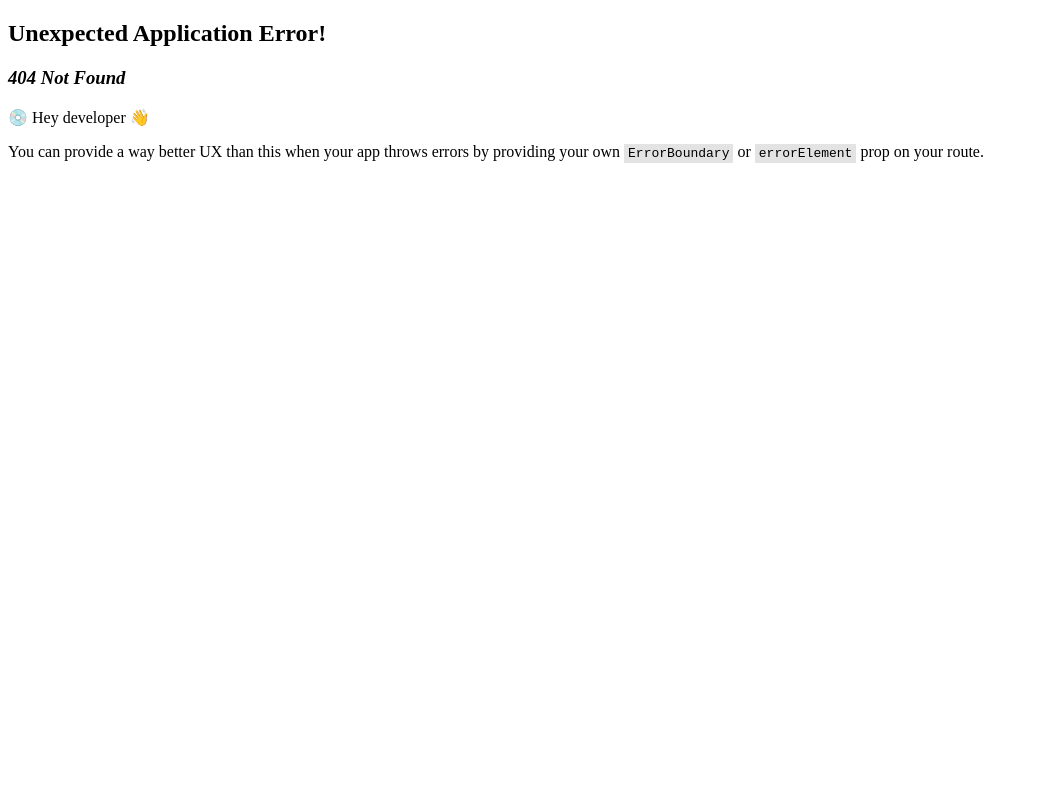
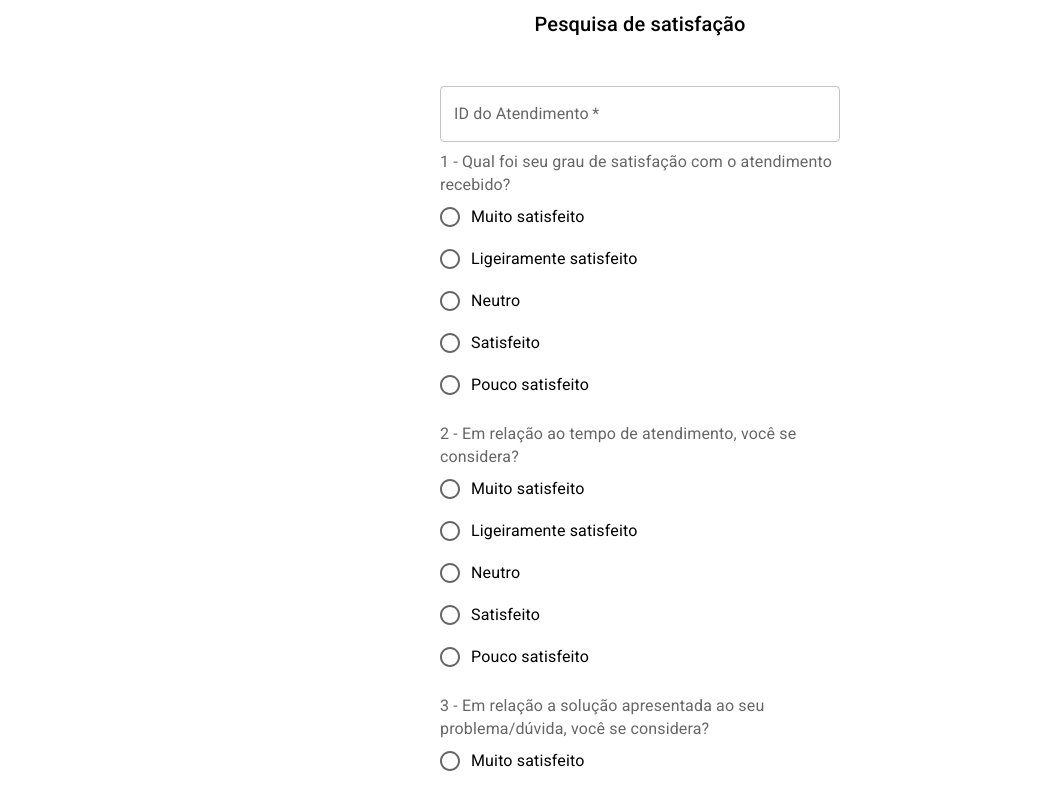
Before and after one commit to IPTEC-Dev/adm-forms, a React (Vite) app: page /rating in a window 1280 px wide. Before the commit this address had no page. Shown: the top 791 px of the page, without its empty margins (0-1039 px from the left). Built offline with nearby package versions, Linux system fonts and the light colour scheme.

Commit message:
feat: create forms to register a service, rating, login, signup

```diff
--- a/src/pages/home/index.tsx
+++ b/src/pages/home/index.tsx
@@ -1,186 +1,169 @@
-import {
-  Box,
-  FormControlLabel,
-  Typography,
-  Button,
-  FormControl,
-  FormLabel,
-  RadioGroup,
-  Radio,
-} from "@mui/material";
-import { useForm, Controller } from "react-hook-form";
-import { z } from "zod";
-import { zodResolver } from "@hookform/resolvers/zod";
+import { useForm, SubmitHandler } from "react-hook-form";
+import { useNavigate } from "react-router-dom";
+import Avatar from "@mui/material/Avatar";
+import Button from "@mui/material/Button";
+import CssBaseline from "@mui/material/CssBaseline";
+import TextField from "@mui/material/TextField";
+import Paper from "@mui/material/Paper";
+import Box from "@mui/material/Box";
+import Grid from "@mui/material/Grid";
+import AssignmentOutlinedIcon from "@mui/icons-material/AssignmentOutlined";
+import Typography from "@mui/material/Typography";
+import axios from "axios";
+import { toast, ToastContainer } from "react-toastify";
+import "react-toastify/dist/ReactToastify.css";
+import { useState } from "react";
 
-const satisfactionOptions = [
-  { value: "muito_satisfeito", label: "Muito satisfeito" },
-  { value: "ligeiramente_satisfeito", label: "Ligeiramente satisfeito" },
-  { value: "neutro", label: "Neutro" },
-  { value: "satisfeito", label: "Satisfeito" },
-  { value: "pouco_satisfeito", label: "Pouco satisfeito" },
-];
-
-const formSchema = z.object({
-  atendimento: z.enum([
-    "muito_satisfeito",
-    "ligeiramente_satisfeito",
-    "neutro",
-    "satisfeito",
-    "pouco_satisfeito",
-  ]),
-  tempo: z.enum([
-    "muito_satisfeito",
-    "ligeiramente_satisfeito",
-    "neutro",
-    "satisfeito",
-    "pouco_satisfeito",
-  ]),
-  solucao: z.enum([
-    "muito_satisfeito",
-    "ligeiramente_satisfeito",
-    "neutro",
-    "satisfeito",
-    "pouco_satisfeito",
-  ]),
-  postura: z.enum([
-    "muito_satisfeito",
-    "ligeiramente_satisfeito",
-    "neutro",
-    "satisfeito",
-    "pouco_satisfeito",
-  ]),
-});
-
-type FormData = z.infer<typeof formSchema>;
+type FormValues = {
+  type: string;
+  register: string;
+};
 
 export function Home() {
-  const { control, handleSubmit } = useForm<FormData>({
-    resolver: zodResolver(formSchema),
-  });
+  const navigate = useNavigate();
+  const userId = localStorage.getItem("userId"); // Certifique-se de que o ID do usuário está armazenado no localStorage
 
-  const onSubmit = (data: FormData) => {
-    console.log(data);
+  const [serviceId, setServiceId] = useState<string | null>(null);
+
+  const {
+    register,
+    handleSubmit,
+    formState: { errors },
+  } = useForm<FormValues>();
+
+  const onSubmit: SubmitHandler<FormValues> = async (data) => {
+    try {
+      const response = await axios.post(
+        "http://localhost:3001/create-service",
+        {
+          type: data.type,
+          register: data.register,
+          id_attendant: Number(userId), // Inclui o ID do usuário logado como id_attendant
+        }
+      );
+      setServiceId(response.data.service.id);
+      toast.success("Atendimento enviado com sucesso!");
+    } catch (error) {
+      toast.error("Houve um erro ao enviar o atendimento!");
+    }
   };
 
   return (
-    <>
-      <Box>
-        <Typography style={{ textAlign: "center" }} variant="h6">
-          Pesquisa de satisfação
-        </Typography>
-      </Box>
-      <form onSubmit={handleSubmit(onSubmit)}>
+    <Grid container component="main" sx={{ height: "100vh" }}>
+      <CssBaseline />
+      <ToastContainer />
+      <Grid
+        item
+        xs={false}
+        sm={4}
+        md={7}
+        sx={{
+          backgroundImage: "url(https://source.unsplash.com/random)",
+          backgroundRepeat: "no-repeat",
+          backgroundColor: (t) =>
+            t.palette.mode === "light"
+              ? t.palette.grey[50]
+              : t.palette.grey[900],
+          backgroundSize: "cover",
+          backgroundPosition: "center",
+        }}
+      />
+      <Grid
+        item
+        xs={12}
+        sm={8}
+        md={5}
+        component={Paper}
+        elevation={6}
+        square
+        sx={{ display: "flex", justifyContent: "center", alignItems: "center" }}
+      >
         <Box
           sx={{
-            marginTop: "30px",
             display: "flex",
             flexDirection: "column",
             alignItems: "center",
-            justifyContent: "center",
+            width: "100%",
+            padding: 4,
           }}
         >
-          <FormControl
-            component="fieldset"
-            sx={{ width: "100%", maxWidth: 400, marginBottom: 2 }}
+          <Avatar sx={{ m: 1, bgcolor: "secondary.main" }}>
+            <AssignmentOutlinedIcon />
+          </Avatar>
+          <Typography component="h1" variant="h5">
+            Atendimento
+          </Typography>
+          {serviceId ? (
+            <>
+              <Typography
+                variant="h6"
+                color="textSecondary"
+                sx={{ mt: 2, textAlign: "center", fontWeight: "bold" }}
               >
-            <FormLabel component="legend">
-              1 - Qual foi seu grau de satisfação com o atendimento recebido?
-            </FormLabel>
-            <Controller
-              name="atendimento"
-              control={control}
-              render={({ field }) => (
-                <RadioGroup {...field}>
-                  {satisfactionOptions.map((option) => (
-                    <FormControlLabel
-                      key={option.value}
-                      value={option.value}
-                      control={<Radio />}
-                      label={option.label}
+                Informe esse número de atendimento ao usuário para que ele possa
+                avaliá-lo:
+              </Typography>
+              <Typography
+                variant="h4"
+                color="textSecondary"
+                sx={{ mt: 2, textAlign: "center", fontWeight: "bold" }}
+              >
+                Número de atendimento: {serviceId}
+              </Typography>
+              <Button
+                onClick={() => {
+                  setServiceId(null);
+                  navigate("/home");
+                }}
+                fullWidth
+                variant="contained"
+                sx={{ mt: 3, mb: 2 }}
+              >
+                Retornar
+              </Button>
+            </>
+          ) : (
+            <Box
+              component="form"
+              noValidate
+              onSubmit={handleSubmit(onSubmit)}
+              sx={{ mt: 1 }}
+            >
+              <TextField
+                margin="normal"
+                required
+                fullWidth
+                id="type"
+                label="Tipo de Atendimento"
+                autoFocus
+                {...register("type", { required: "Tipo é obrigatório" })}
+                error={!!errors.type}
+                helperText={errors.type?.message}
               />
-                  ))}
-                </RadioGroup>
-              )}
+              <TextField
+                margin="normal"
+                required
+                fullWidth
+                id="register"
+                label="Registro"
+                {...register("register", {
+                  required: "Registro é obrigatório",
+                })}
+                error={!!errors.register}
+                helperText={errors.register?.message}
               />
-          </FormControl>
-          <FormControl
-            component="fieldset"
-            sx={{ width: "100%", maxWidth: 400, marginBottom: 2 }}
+              <Button
+                type="submit"
+                fullWidth
+                variant="contained"
+                sx={{ mt: 3, mb: 2 }}
               >
-            <FormLabel component="legend">
-              2 - Em relação ao tempo de atendimento, você se considera?
-            </FormLabel>
-            <Controller
-              name="tempo"
-              control={control}
-              render={({ field }) => (
-                <RadioGroup {...field}>
-                  {satisfactionOptions.map((option) => (
-                    <FormControlLabel
-                      key={option.value}
-                      value={option.value}
-                      control={<Radio />}
-                      label={option.label}
-                    />
-                  ))}
-                </RadioGroup>
-              )}
-            />
-          </FormControl>
-          <FormControl
-            component="fieldset"
-            sx={{ width: "100%", maxWidth: 400, marginBottom: 2 }}
-          >
-            <FormLabel component="legend">
-              3 - Em relação a solução apresentada ao seu problema/dúvida, você
-              se considera?
-            </FormLabel>
-            <Controller
-              name="solucao"
-              control={control}
-              render={({ field }) => (
-                <RadioGroup {...field}>
-                  {satisfactionOptions.map((option) => (
-                    <FormControlLabel
-                      key={option.value}
-                      value={option.value}
-                      control={<Radio />}
-                      label={option.label}
-                    />
-                  ))}
-                </RadioGroup>
-              )}
-            />
-          </FormControl>
-          <FormControl
-            component="fieldset"
-            sx={{ width: "100%", maxWidth: 400, marginBottom: 2 }}
-          >
-            <FormLabel component="legend">
-              4 - Em relação a postura do atendente você considera?
-            </FormLabel>
-            <Controller
-              name="postura"
-              control={control}
-              render={({ field }) => (
-                <RadioGroup {...field}>
-                  {satisfactionOptions.map((option) => (
-                    <FormControlLabel
-                      key={option.value}
-                      value={option.value}
-                      control={<Radio />}
-                      label={option.label}
-                    />
-                  ))}
-                </RadioGroup>
-              )}
-            />
-          </FormControl>
-          <Button type="submit" variant="contained" color="primary">
                 Enviar
               </Button>
             </Box>
-      </form>
-    </>
+          )}
+        </Box>
+      </Grid>
+    </Grid>
   );
 }
--- a/src/pages/login/index.tsx
+++ b/src/pages/login/index.tsx
@@ -1,4 +1,5 @@
 import { useForm, SubmitHandler } from "react-hook-form";
+import { useNavigate, Link as RouterLink } from "react-router-dom";
 import Avatar from "@mui/material/Avatar";
 import Button from "@mui/material/Button";
 import CssBaseline from "@mui/material/CssBaseline";
@@ -8,7 +9,10 @@ import Box from "@mui/material/Box";
 import Grid from "@mui/material/Grid";
 import LockOutlinedIcon from "@mui/icons-material/LockOutlined";
 import Typography from "@mui/material/Typography";
-import { Link } from "react-router-dom";
+import Link from "@mui/material/Link";
+import axios from "axios";
+import { toast, ToastContainer } from "react-toastify";
+import "react-toastify/dist/ReactToastify.css";
 
 type FormValues = {
   email: string;
@@ -16,19 +20,36 @@ type FormValues = {
 };
 
 export function Login() {
+  const navigate = useNavigate();
+
   const {
     register,
     handleSubmit,
     formState: { errors },
   } = useForm<FormValues>();
 
-  const onSubmit: SubmitHandler<FormValues> = (data) => {
-    console.log(data);
+  const onSubmit: SubmitHandler<FormValues> = async (data) => {
+    try {
+      const response = await axios.post("http://localhost:3001/login", {
+        email: data.email,
+        password: data.password,
+      });
+      localStorage.setItem("token", response.data.token);
+      localStorage.setItem("userId", response.data.userId);
+      toast.success("Login realizado com sucesso!");
+      setTimeout(() => {
+        navigate("/home");
+      }, 2000);
+    } catch (error) {
+      toast.error("Houve um erro ao realizar o login!");
+    }
   };
+
   return (
     <>
       <Grid container component="main" sx={{ height: "100vh" }}>
         <CssBaseline />
+        <ToastContainer />
         <Grid
           item
           xs={false}
@@ -72,7 +93,7 @@ export function Login() {
                 required
                 fullWidth
                 id="email"
-                label="Email Address"
+                label="Email"
                 autoComplete="email"
                 autoFocus
                 {...register("email", { required: "Email is required" })}
@@ -83,7 +104,7 @@ export function Login() {
                 margin="normal"
                 required
                 fullWidth
-                label="Password"
+                label="Senha"
                 type="password"
                 id="password"
                 autoComplete="current-password"
@@ -97,14 +118,15 @@ export function Login() {
                 variant="contained"
                 sx={{ mt: 3, mb: 2 }}
               >
-                Sign In
+                Entrar
               </Button>
             </Box>
           </Box>
-
           <Grid container justifyContent="center">
             <Grid item>
-              <Link to="/signup">{"Não tem uma conta? Cadastra-se"}</Link>
+              <Link component={RouterLink} to="/signup">
+                {"Não tem uma conta? Cadastre-se"}
+              </Link>
             </Grid>
           </Grid>
         </Grid>
--- /dev/null
+++ b/src/pages/rating/index.tsx
@@ -0,0 +1,248 @@
+import { useState } from "react";
+import {
+  Box,
+  FormControlLabel,
+  Typography,
+  Button,
+  FormControl,
+  FormLabel,
+  RadioGroup,
+  Radio,
+  TextField,
+} from "@mui/material";
+import { useForm, Controller, SubmitHandler } from "react-hook-form";
+import { z } from "zod";
+import { zodResolver } from "@hookform/resolvers/zod";
+import axios from "axios";
+import { toast, ToastContainer } from "react-toastify";
+import "react-toastify/dist/ReactToastify.css";
+
+const satisfactionOptions = [
+  { value: "muito_satisfeito", label: "Muito satisfeito" },
+  { value: "ligeiramente_satisfeito", label: "Ligeiramente satisfeito" },
+  { value: "neutro", label: "Neutro" },
+  { value: "satisfeito", label: "Satisfeito" },
+  { value: "pouco_satisfeito", label: "Pouco satisfeito" },
+];
+
+const formSchema = z.object({
+  id_service: z.string().nonempty("ID do atendimento é obrigatório"),
+  atendimento: z.enum([
+    "muito_satisfeito",
+    "ligeiramente_satisfeito",
+    "neutro",
+    "satisfeito",
+    "pouco_satisfeito",
+  ]),
+  tempo: z.enum([
+    "muito_satisfeito",
+    "ligeiramente_satisfeito",
+    "neutro",
+    "satisfeito",
+    "pouco_satisfeito",
+  ]),
+  solucao: z.enum([
+    "muito_satisfeito",
+    "ligeiramente_satisfeito",
+    "neutro",
+    "satisfeito",
+    "pouco_satisfeito",
+  ]),
+  postura: z.enum([
+    "muito_satisfeito",
+    "ligeiramente_satisfeito",
+    "neutro",
+    "satisfeito",
+    "pouco_satisfeito",
+  ]),
+});
+
+type FormData = z.infer<typeof formSchema>;
+
+export function Rating() {
+  const [submitted, setSubmitted] = useState(false);
+  const {
+    control,
+    handleSubmit,
+    register,
+    formState: { errors },
+  } = useForm<FormData>({
+    resolver: zodResolver(formSchema),
+  });
+
+  const onSubmit: SubmitHandler<FormData> = async (data) => {
+    const requestData = {
+      id_service: Number(data.id_service),
+      questions: [
+        { question: "atendimento", answer: data.atendimento },
+        { question: "tempo", answer: data.tempo },
+        { question: "solucao", answer: data.solucao },
+        { question: "postura", answer: data.postura },
+      ],
+    };
+
+    try {
+      await axios.post("http://localhost:3001/create-rating", requestData);
+      toast.success("Pesquisa enviada com sucesso!");
+      setSubmitted(true);
+    } catch (error) {
+      toast.error("Houve um erro ao enviar a pesquisa!");
+    }
+  };
+
+  return (
+    <>
+      <ToastContainer />
+      {submitted ? (
+        <Box
+          sx={{
+            height: "100vh",
+            display: "flex",
+            flexDirection: "column",
+            alignItems: "center",
+            justifyContent: "center",
+          }}
+        >
+          <Typography
+            variant="h6"
+            sx={{ textAlign: "center", fontWeight: "bold" }}
+          >
+            Corinthians Sport Club agradece sua avaliação
+          </Typography>
+        </Box>
+      ) : (
+        <>
+          <Box>
+            <Typography style={{ textAlign: "center" }} variant="h6">
+              Pesquisa de satisfação
+            </Typography>
+          </Box>
+          <form onSubmit={handleSubmit(onSubmit)}>
+            <Box
+              sx={{
+                marginTop: "30px",
+                display: "flex",
+                flexDirection: "column",
+                alignItems: "center",
+                justifyContent: "center",
+              }}
+            >
+              <TextField
+                margin="normal"
+                required
+                fullWidth
+                id="id_service"
+                label="ID do Atendimento"
+                {...register("id_service")}
+                error={!!errors.id_service}
+                helperText={errors.id_service?.message}
+                sx={{ width: "100%", maxWidth: 400 }}
+              />
+              <FormControl
+                component="fieldset"
+                sx={{ width: "100%", maxWidth: 400, marginBottom: 2 }}
+              >
+                <FormLabel component="legend">
+                  1 - Qual foi seu grau de satisfação com o atendimento
+                  recebido?
+                </FormLabel>
+                <Controller
+                  name="atendimento"
+                  control={control}
+                  render={({ field }) => (
+                    <RadioGroup {...field}>
+                      {satisfactionOptions.map((option) => (
+                        <FormControlLabel
+                          key={option.value}
+                          value={option.value}
+                          control={<Radio />}
+                          label={option.label}
+                        />
+                      ))}
+                    </RadioGroup>
+                  )}
+                />
+              </FormControl>
+              <FormControl
+                component="fieldset"
+                sx={{ width: "100%", maxWidth: 400, marginBottom: 2 }}
+              >
+                <FormLabel component="legend">
+                  2 - Em relação ao tempo de atendimento, você se considera?
+                </FormLabel>
+                <Controller
+                  name="tempo"
+                  control={control}
+                  render={({ field }) => (
+                    <RadioGroup {...field}>
+                      {satisfactionOptions.map((option) => (
+                        <FormControlLabel
+                          key={option.value}
+                          value={option.value}
+                          control={<Radio />}
+                          label={option.label}
+                        />
+                      ))}
+                    </RadioGroup>
+                  )}
+                />
+              </FormControl>
+              <FormControl
+                component="fieldset"
+                sx={{ width: "100%", maxWidth: 400, marginBottom: 2 }}
+              >
+                <FormLabel component="legend">
+                  3 - Em relação a solução apresentada ao seu problema/dúvida,
+                  você se considera?
+                </FormLabel>
+                <Controller
+                  name="solucao"
+                  control={control}
+                  render={({ field }) => (
+                    <RadioGroup {...field}>
+                      {satisfactionOptions.map((option) => (
+                        <FormControlLabel
+                          key={option.value}
+                          value={option.value}
+                          control={<Radio />}
+                          label={option.label}
+                        />
+                      ))}
+                    </RadioGroup>
+                  )}
+                />
+              </FormControl>
+              <FormControl
+                component="fieldset"
+                sx={{ width: "100%", maxWidth: 400, marginBottom: 2 }}
+              >
+                <FormLabel component="legend">
+                  4 - Em relação a postura do atendente você considera?
+                </FormLabel>
+                <Controller
+                  name="postura"
+                  control={control}
+                  render={({ field }) => (
+                    <RadioGroup {...field}>
+                      {satisfactionOptions.map((option) => (
+                        <FormControlLabel
+                          key={option.value}
+                          value={option.value}
+                          control={<Radio />}
+                          label={option.label}
+                        />
+                      ))}
+                    </RadioGroup>
+                  )}
+                />
+              </FormControl>
+              <Button type="submit" variant="contained" color="primary">
+                Enviar
+              </Button>
+            </Box>
+          </form>
+        </>
+      )}
+    </>
+  );
+}
```
Also changed, not shown: src/routes/index.tsx (+6 -1 lines). Lines whose indentation alone changed are shown as unchanged.
